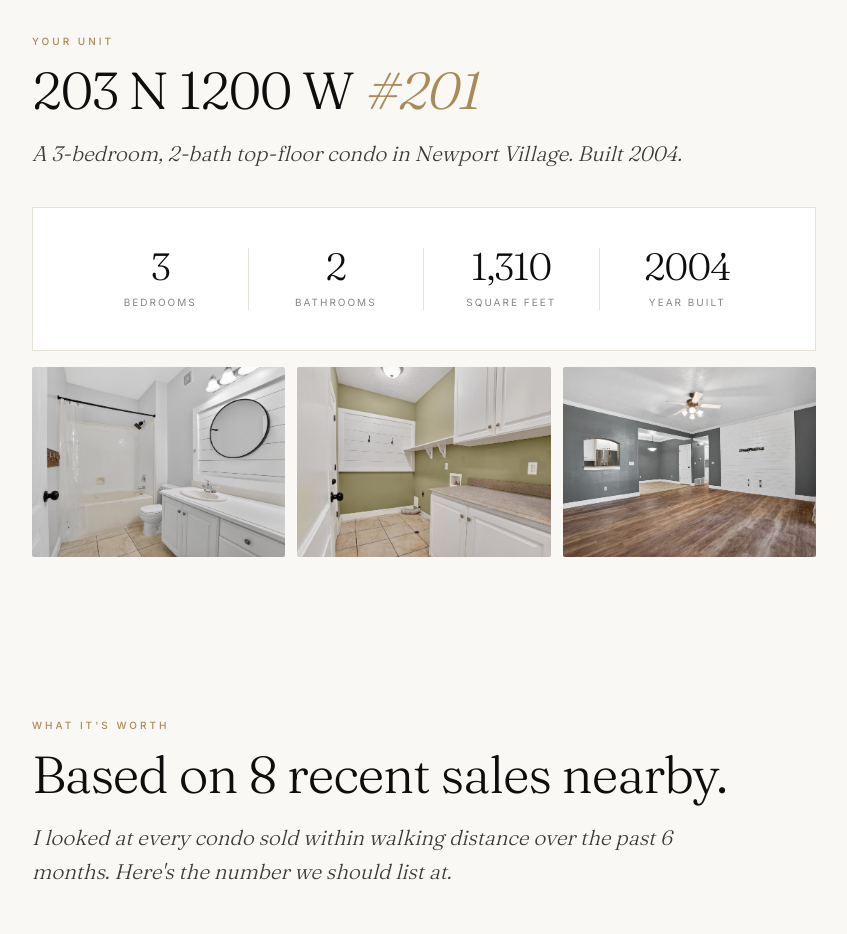
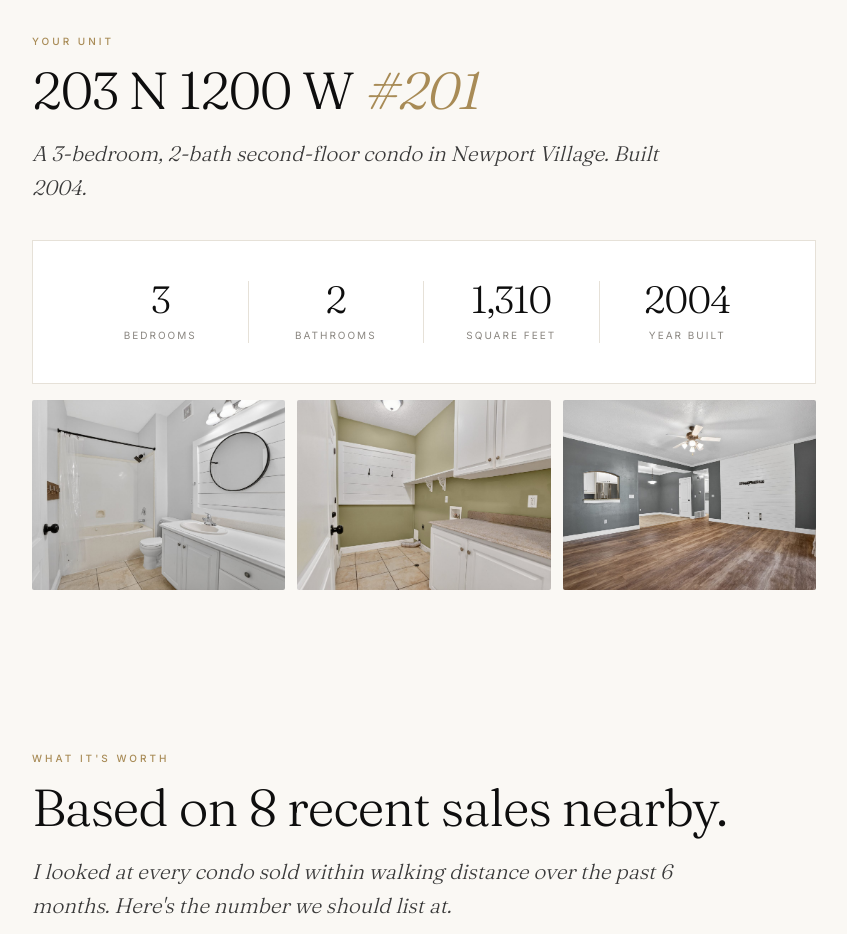
Before and after one commit to cgmillan1/cma-pro, a plain HTML site: page garrett/index.html in a window 1280 px wide. Shown: the part 800-1734 px from the top of the page, without its empty margins (216-1063 px from the left). Drawn offline with nearby package versions, Linux system fonts and the light colour scheme.

Commit message:
Update index.html

```diff
--- a/garrett/index.html
+++ b/garrett/index.html
@@ -268,7 +268,7 @@ footer{padding:36px 48px;text-align:center;border-top:1px solid var(--line);back
 <section id="unit" class="narrow reveal">
   <div class="section-eyebrow">Your unit</div>
   <h2 class="section-title">203 N 1200 W <em>#201</em></h2>
-  <p class="section-lead">A 3-bedroom, 2-bath top-floor condo in Newport Village. Built 2004.</p>
+  <p class="section-lead">A 3-bedroom, 2-bath second-floor condo in Newport Village. Built 2004.</p>
 
   <div class="unit-card">
     <div class="unit-stat"><span class="v">3</span><span class="l">Bedrooms</span></div>
```
